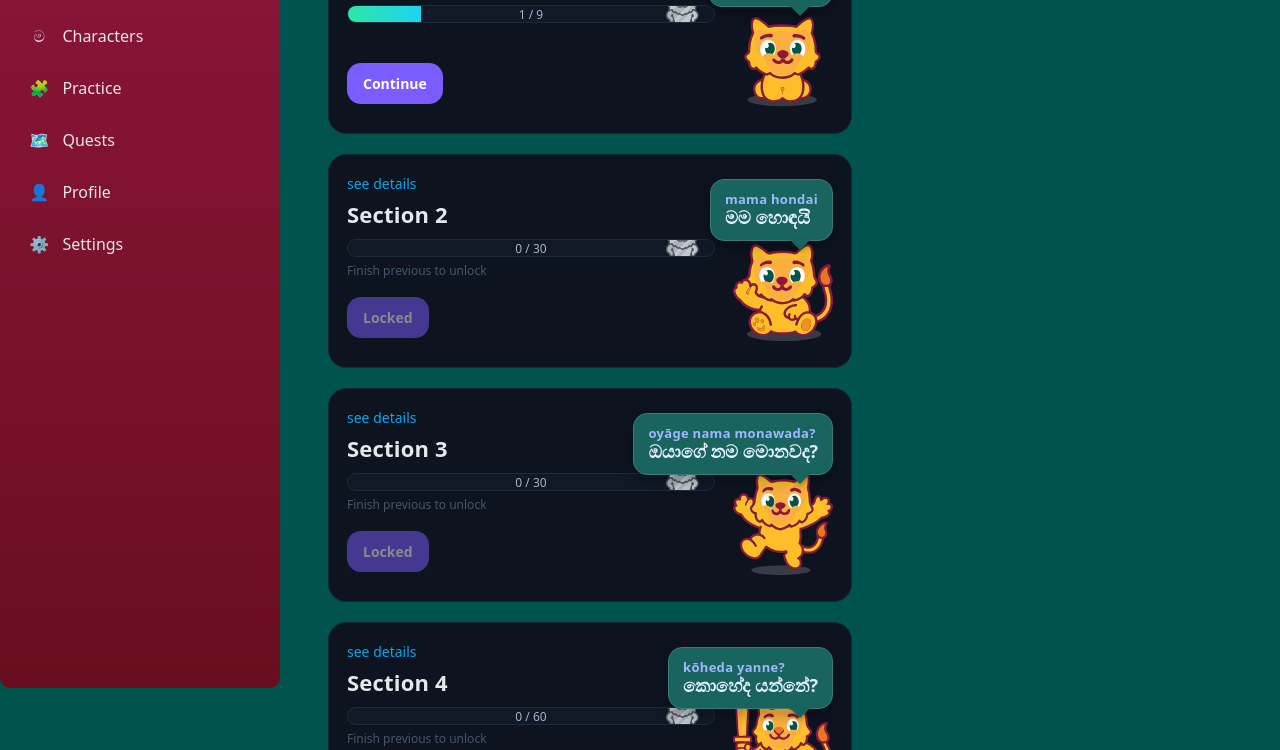
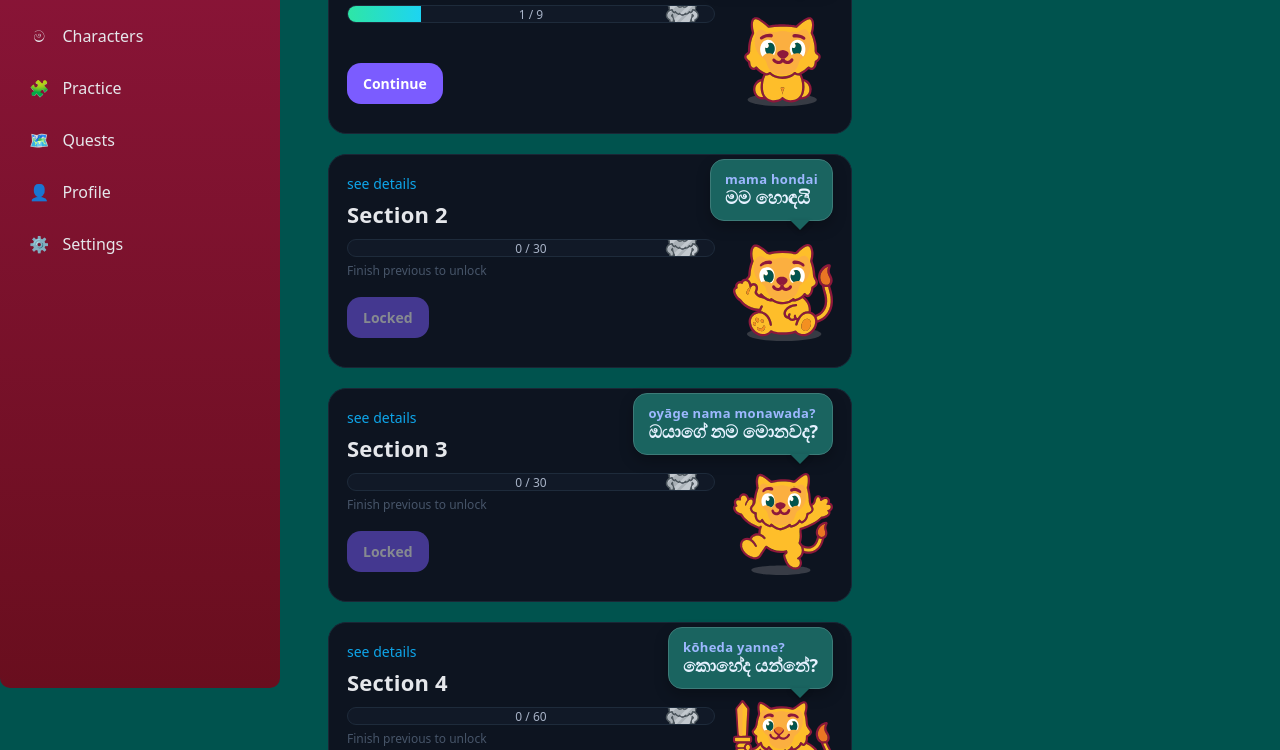
Before and after one commit to Minestorm01/BashaLanka, a plain HTML site: page index.html in a window 1280 px wide. Shown: the part 112-862 px from the top of the page. Drawn offline with Linux system fonts and the light colour scheme; a web font is replaced by a local one.

Commit message:
Update styles.learn.css

```diff
--- a/styles.learn.css
+++ b/styles.learn.css
@@ -66,7 +66,7 @@
   position: absolute;
   right: 0;
   bottom: 100%;
-  transform: translateY(0px);
+  transform: translateY(-20px);
 
   display: inline-block;
   width: max-content;
```
